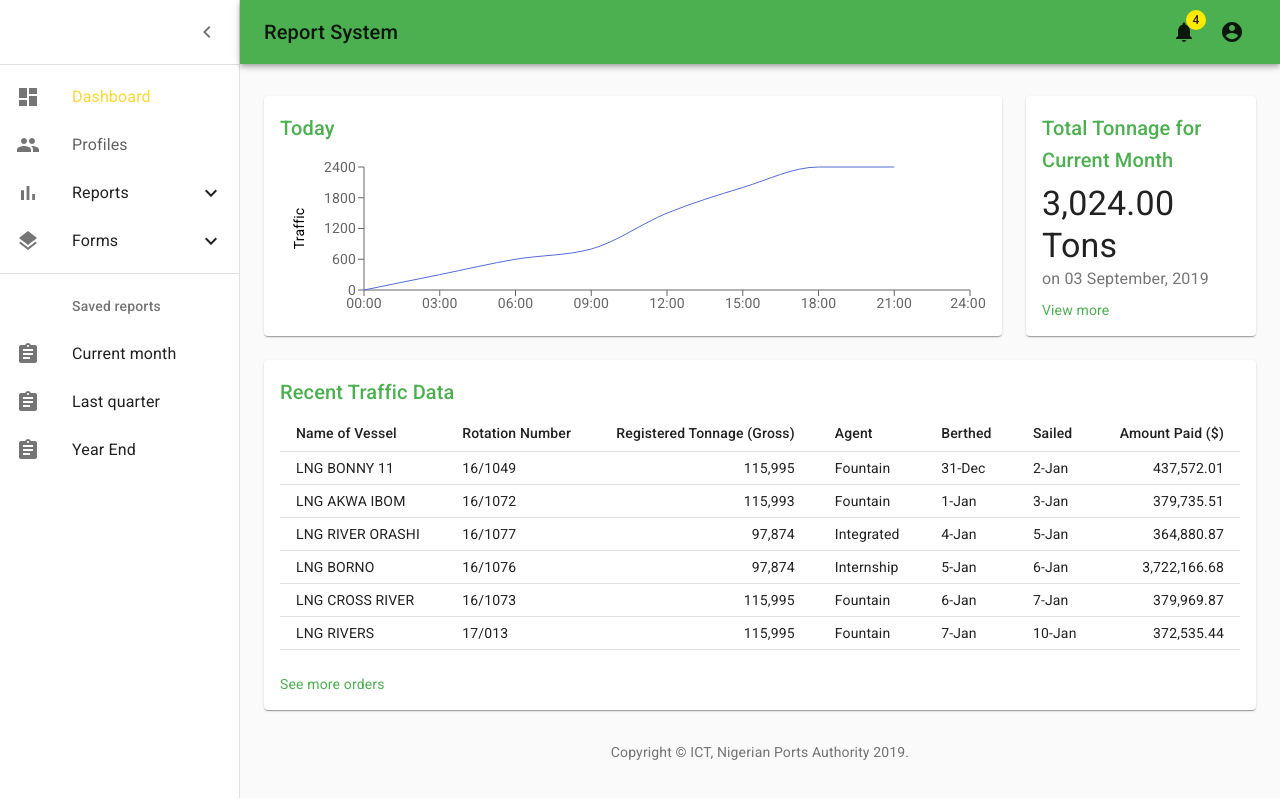
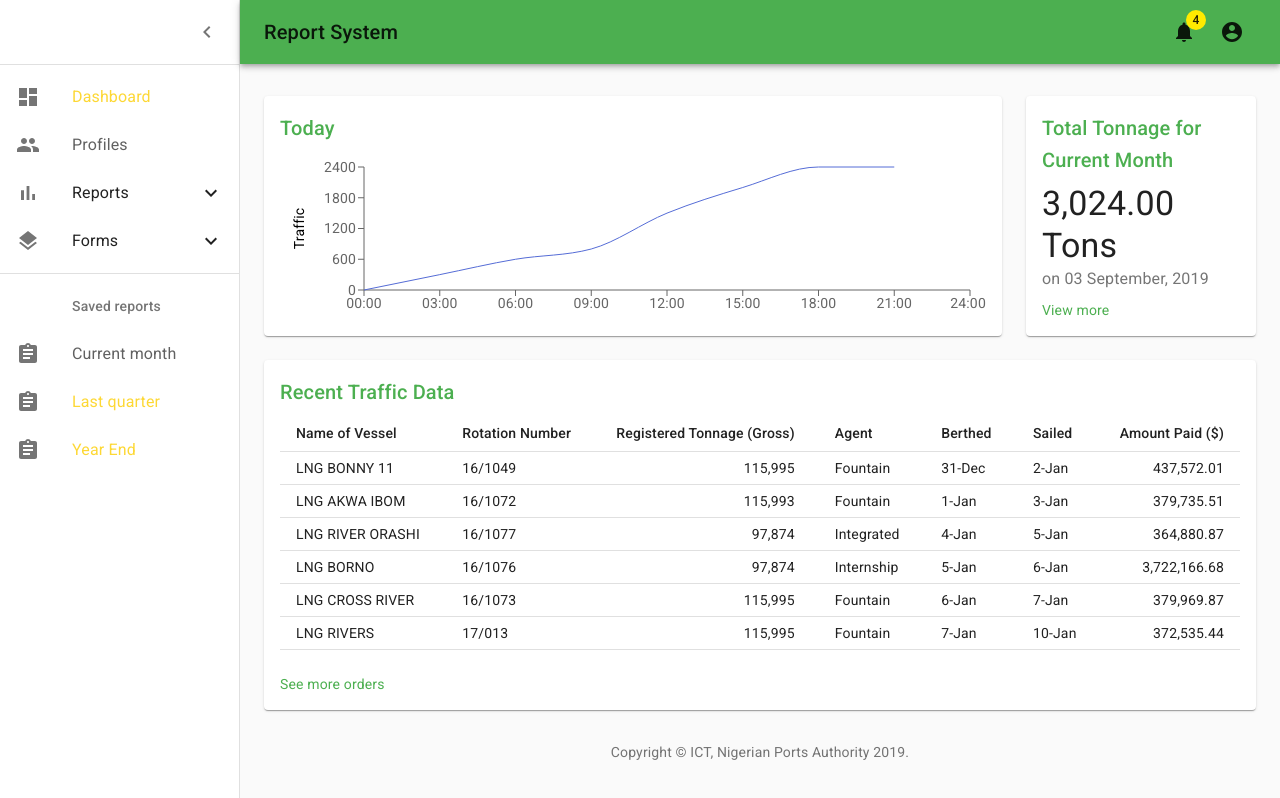
Before and after one commit to dayoaj/report-ui, a React (Create React App) app: page / in a window 1280 px wide. Built offline with nearby package versions, Linux system fonts and the light colour scheme.

Commit message:
Add NavLinks

```diff
--- a/src/listItems.js
+++ b/src/listItems.js
@@ -187,24 +187,60 @@ export function SecondaryListItems() {
   return (
     <div>
       <ListSubheader inset>Saved reports</ListSubheader>
+      <NavLink
+        to="/GenericReport"
+        activeStyle={{
+          color: "#fdd835",
+          textDecoration: "none"
+        }}
+        style={{
+          textDecoration: "none",
+          color: "#616161"
+        }}
+      >
         <ListItem button>
           <ListItemIcon>
             <AssignmentIcon />
           </ListItemIcon>
           <ListItemText primary="Current month" />
         </ListItem>
+      </NavLink>
+      <NavLink
+        to="#"
+        activeStyle={{
+          color: "#fdd835",
+          textDecoration: "none"
+        }}
+        style={{
+          textDecoration: "none",
+          color: "#616161"
+        }}
+      >
         <ListItem button>
           <ListItemIcon>
             <AssignmentIcon />
           </ListItemIcon>
           <ListItemText primary="Last quarter" />
         </ListItem>
+      </NavLink>
+      <NavLink
+        to="#"
+        activeStyle={{
+          color: "#fdd835",
+          textDecoration: "none"
+        }}
+        style={{
+          textDecoration: "none",
+          color: "#616161"
+        }}
+      >
         <ListItem button>
           <ListItemIcon>
             <AssignmentIcon />
           </ListItemIcon>
           <ListItemText primary="Year End" />
         </ListItem>
+      </NavLink>
     </div>
   );
 }
```
Lines whose indentation alone changed are shown as unchanged.
